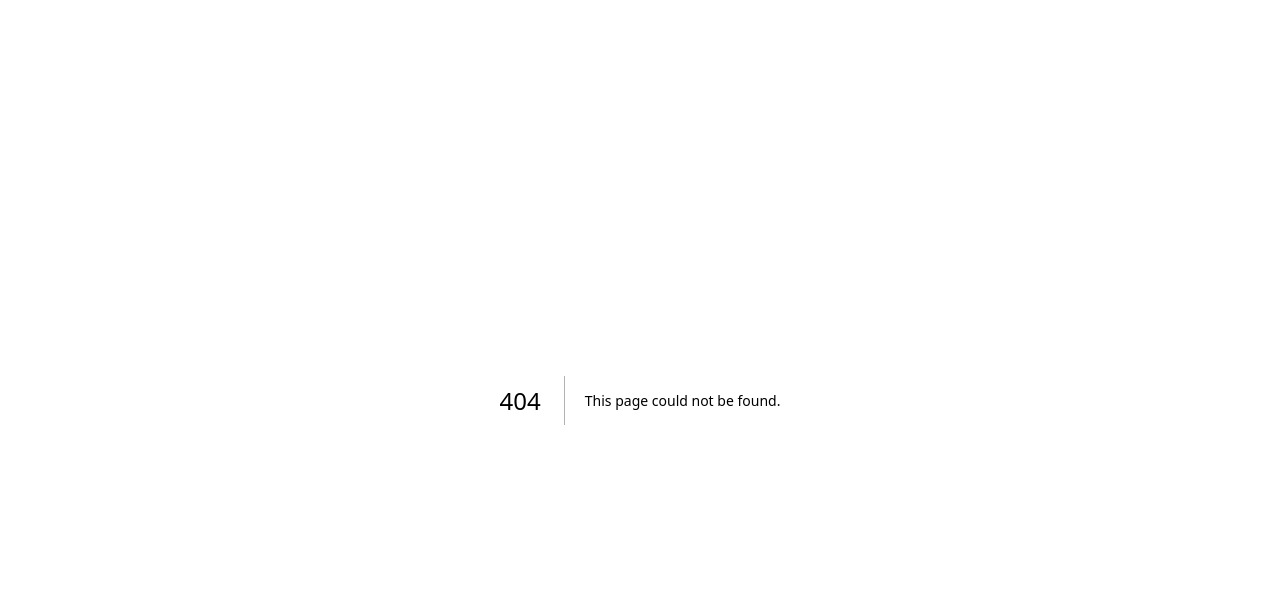
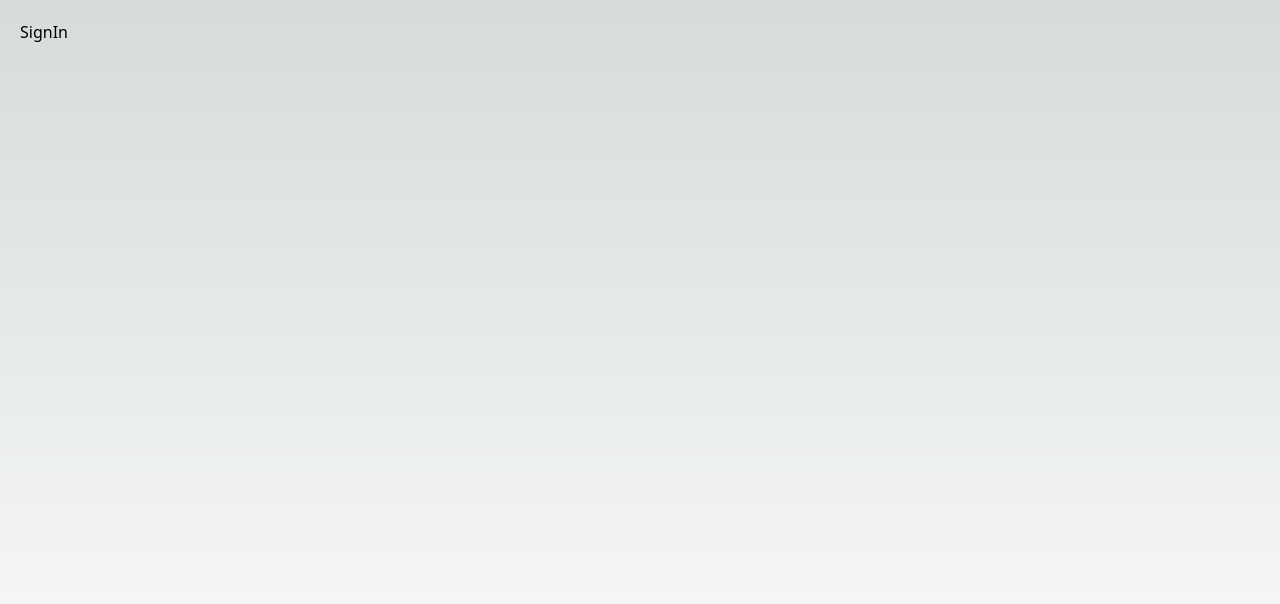
Before and after one commit to hasanashrafi/authentication-next, a Next.js app: page /signin in a window 1280 px wide. Before the commit this address had no page. Shown: the top 604 px of the page. Built offline with nearby package versions, Linux system fonts and the light colour scheme.

Commit message:
create sigIn route

```diff
--- /dev/null
+++ b/pages/signin.js
@@ -0,0 +1,11 @@
+import React from 'react'
+
+function SignIn() {
+  return (
+    <div className='min-h-screen p-5' >
+    <h2>SignIn</h2>
+    </div>
+  )
+}
+
+export default SignIn
```
